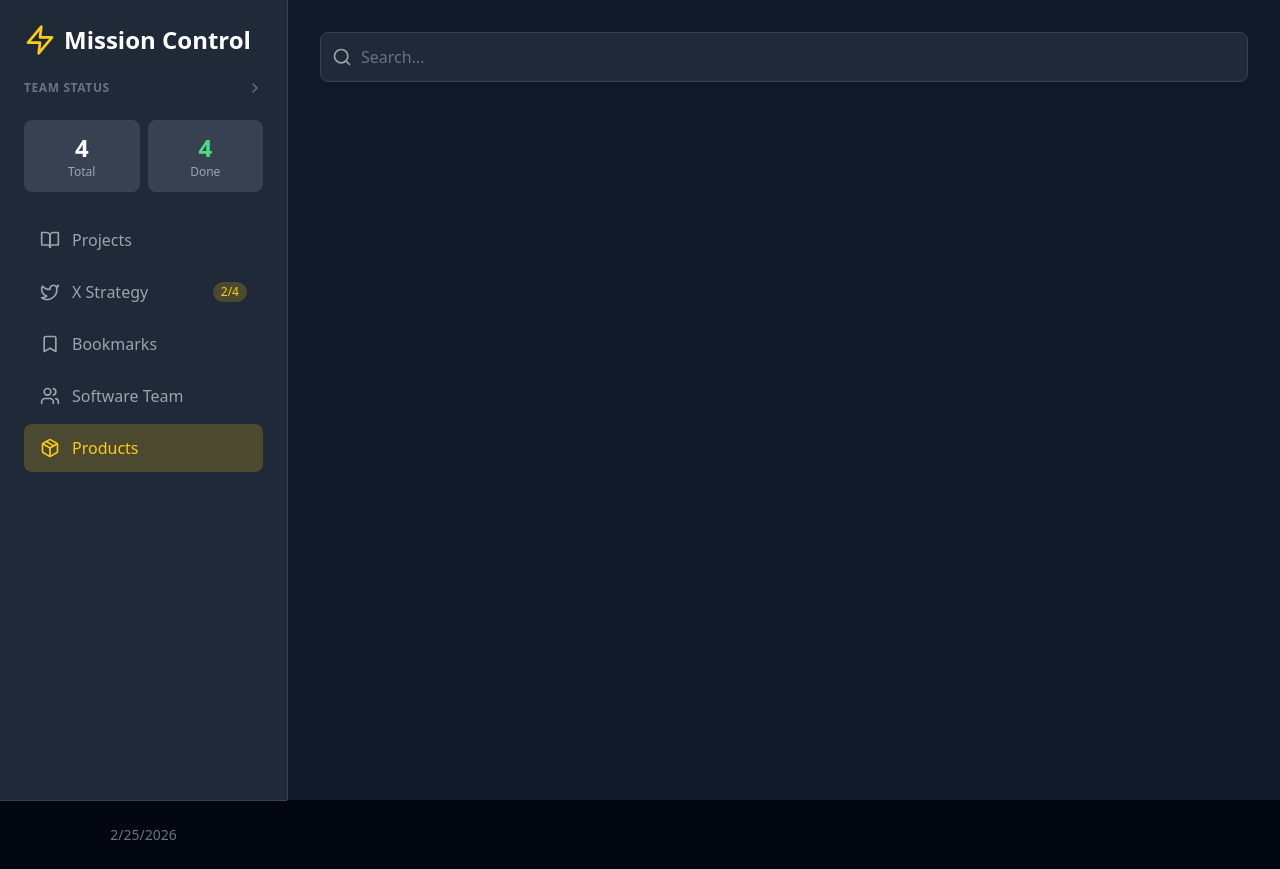
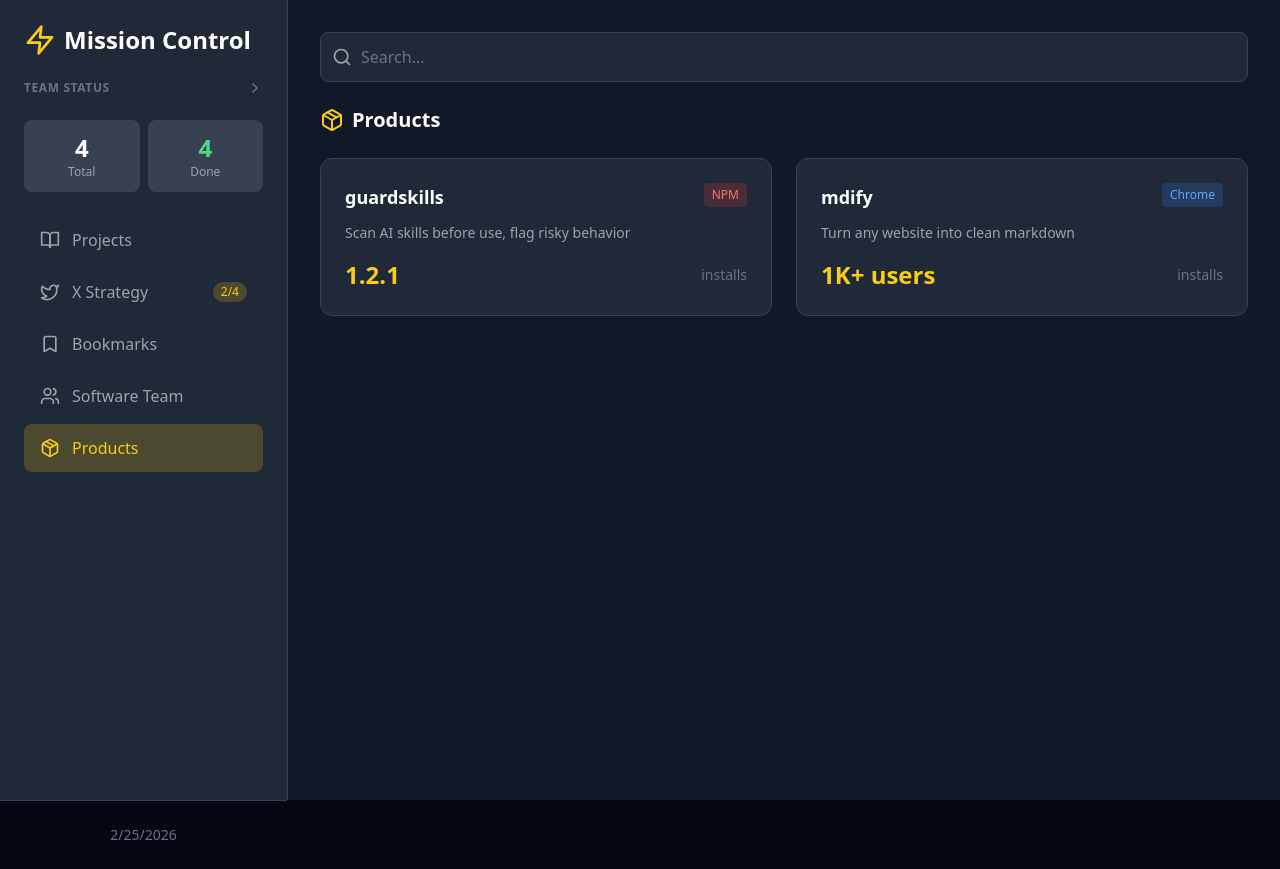
Before and after one commit to chrisonclawd-coder/project-manager, a Next.js app: page / in a window 1280 px wide. Both pictures are taken after a click on the button "Products". Built offline with nearby package versions, Linux system fonts and the light colour scheme.

Commit message:
Add NPM download counts API

```diff
--- /dev/null
+++ b/app/api/products/route.ts
@@ -0,0 +1,19 @@
+import { NextResponse } from 'next/server'
+
+export const dynamic = 'force-dynamic'
+
+export async function GET() {
+  const packages = ['guardskills', 'mdify']
+  const results = await Promise.all(
+    packages.map(async (pkg) => {
+      try {
+        const res = await fetch(`https://api.npmjs.org/downloads/point/last-month/${pkg}`)
+        const data = await res.json()
+        return { package: pkg, downloads: data.downloads || 0 }
+      } catch {
+        return { package: pkg, downloads: 0 }
+      }
+    })
+  )
+  return NextResponse.json(results)
+}
--- a/app/page.tsx
+++ b/app/page.tsx
@@ -592,6 +592,42 @@ export default function Home() {
             </div>
           </div>
         )}
+
+        {/* Products Tab */}
+        {activeTab === 'products' && (
+          <div>
+            <h2 className="text-xl font-bold mb-6 flex items-center gap-2">
+              <Package className="w-6 h-6 text-yellow-400" />
+              Products
+            </h2>
+
+            <div className="grid grid-cols-1 md:grid-cols-2 gap-6">
+              {products.map((product) => (
+                <a
+                  key={product.id}
+                  href={product.url}
+                  target="_blank"
+                  rel="noopener noreferrer"
+                  className="bg-gray-800 rounded-xl border border-gray-700 p-6 hover:border-yellow-400/50 transition-colors block"
+                >
+                  <div className="flex items-start justify-between mb-3">
+                    <h3 className="text-lg font-bold">{product.name}</h3>
+                    <span className={`px-2 py-1 rounded text-xs font-medium ${
+                      product.platform === 'npm' ? 'bg-red-500/20 text-red-400' : 'bg-blue-500/20 text-blue-400'
+                    }`}>
+                      {product.platform === 'npm' ? 'NPM' : 'Chrome'}
+                    </span>
+                  </div>
+                  <p className="text-gray-400 text-sm mb-4">{product.description}</p>
+                  <div className="flex items-center justify-between">
+                    <span className="text-2xl font-bold text-yellow-400">{product.installs}</span>
+                    <span className="text-gray-500 text-sm">installs</span>
+                  </div>
+                </a>
+              ))}
+            </div>
+          </div>
+        )}
       </main>
     </div>
   )
```
